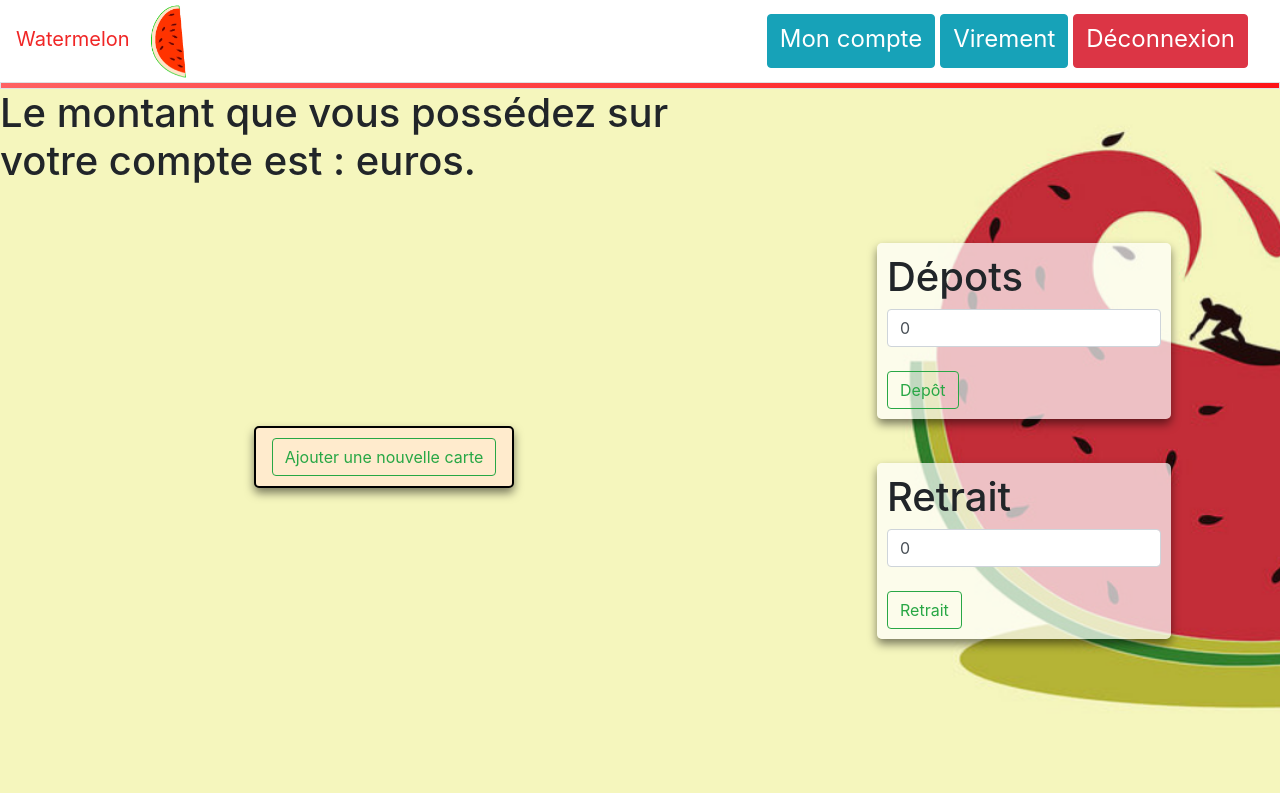
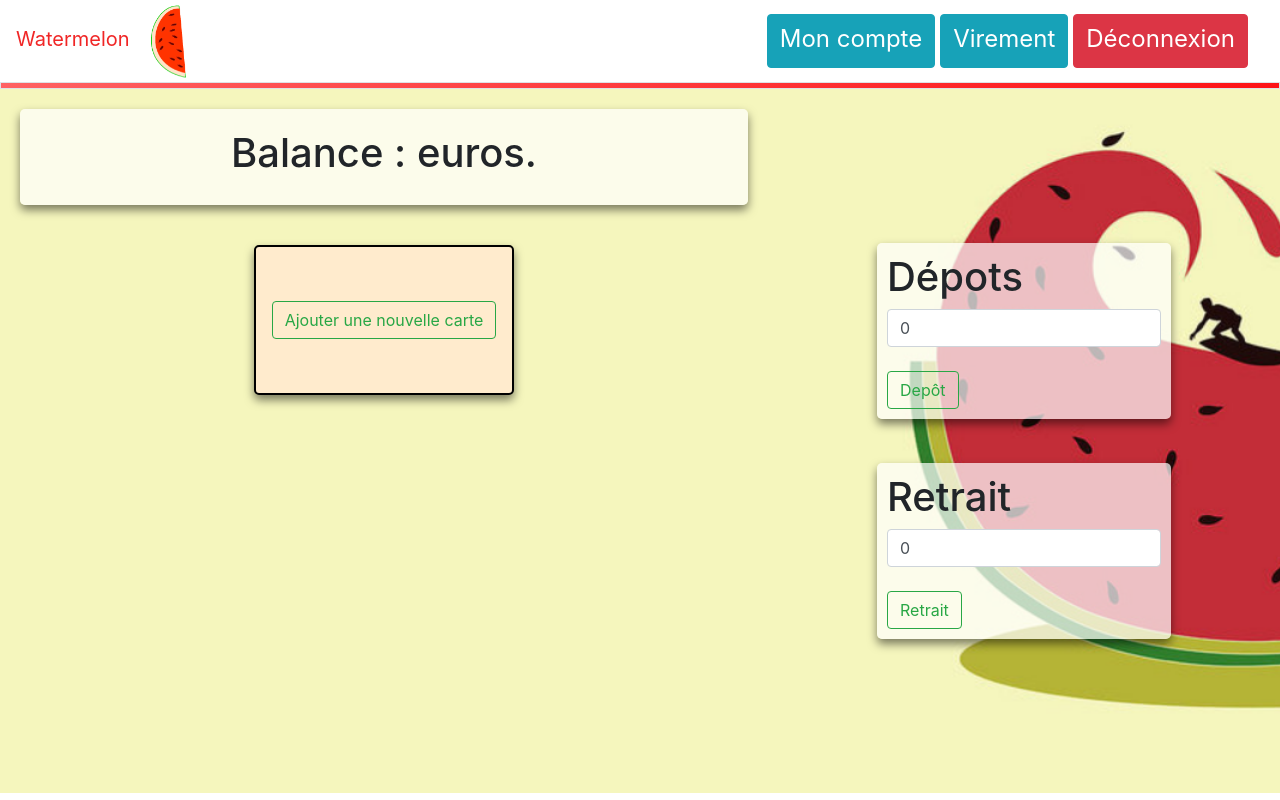
Before and after one commit to L-HommeSage/Projet-js-2019-2020, a React (Create React App) app in the folder watermelon/: page /account in a window 1280 px wide. Built offline with nearby package versions, Linux system fonts and the light colour scheme.

Commit message:
css account

```diff
--- a/watermelon/src/Account/Account.css
+++ b/watermelon/src/Account/Account.css
@@ -16,7 +16,14 @@
 }
 
 .amount {
-    height: 45%;
+    text-align: center;
+    align-items: center;
+    justify-content: center;
+    padding: 20px;
+    margin: 20px;
+    border-radius: 5px;
+    box-shadow: 0 5px 10px rgba(0, 0, 0,.5);
+    background-color:rgba(255, 255, 255, 0.7);
 }
 
 .cards {
@@ -38,6 +45,7 @@
     align-items: center;
     justify-content: center;
     width: 260px;
+    height: 150px;
 }
 .Card{
 
--- a/watermelon/src/Account/Account.js
+++ b/watermelon/src/Account/Account.js
@@ -76,7 +76,7 @@ class Account extends Component {
                 <div className='panel1'>
                     <div className='amount'>
 
-                        <h1> Le montant que vous possédez sur votre compte est : {localStorage.getItem("user_amount")} euros.</h1>
+                        <h1> Balance : {localStorage.getItem("user_amount")} euros.</h1>
 
 
                     </div>
```
